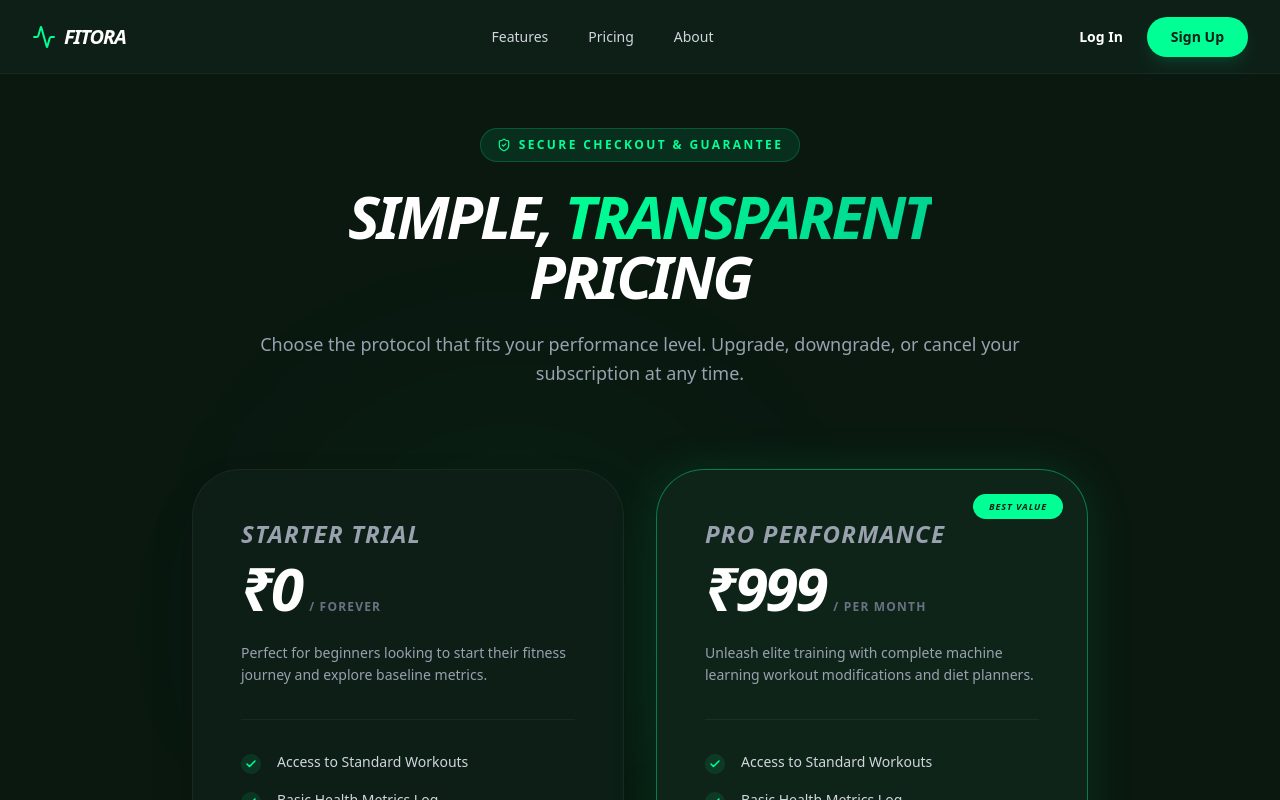
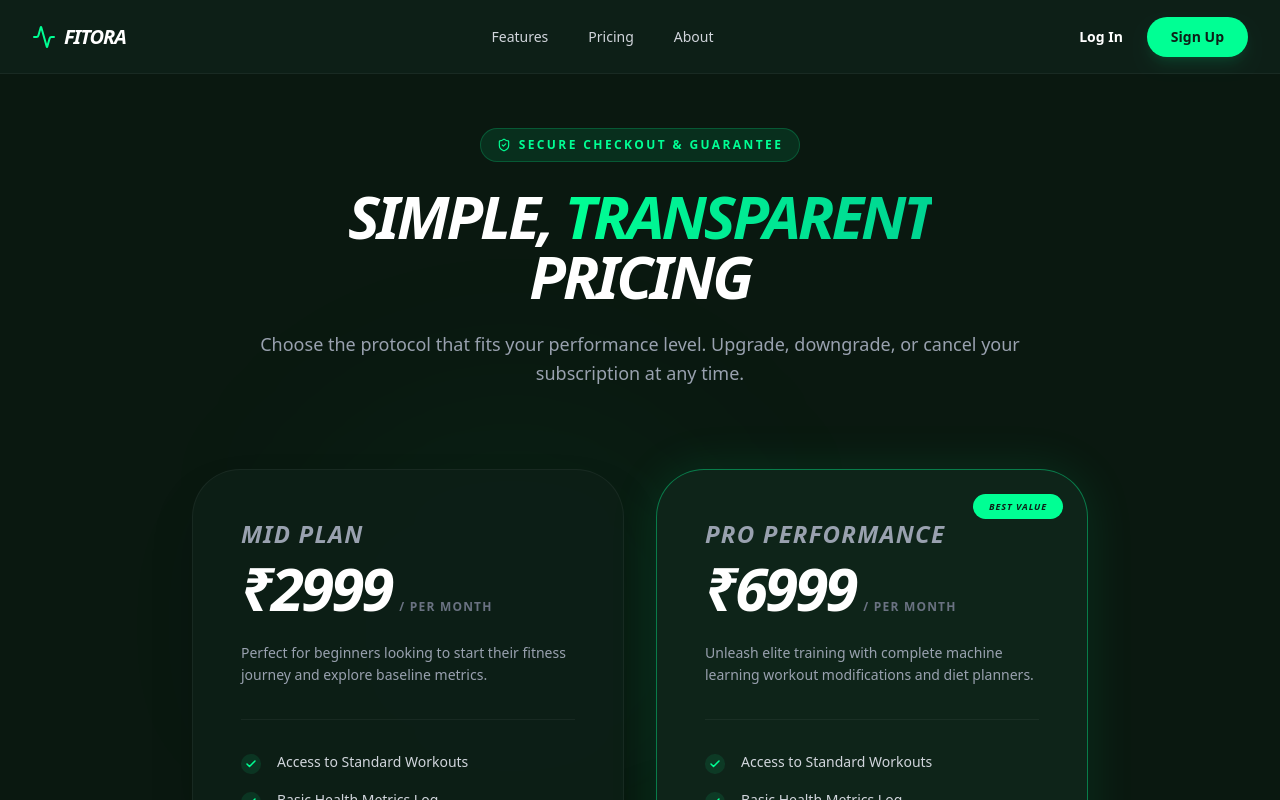
Before and after one commit to Midlajkasim1/Fitora-Server, a React (Vite) app in the folder client/: page /pricing in a window 1280 px wide. Shown: the top 800 px of the page. Built offline with nearby package versions, Linux system fonts and the light colour scheme; no server answers.

Commit message:
feat():static pages added

```diff
--- a/client/src/pages/user/PricingPage.tsx
+++ b/client/src/pages/user/PricingPage.tsx
@@ -9,9 +9,9 @@ const PricingPage: React.FC = () => {
 
   const plans = [
     {
-      name: "Starter Trial",
-      price: "₹0",
-      period: "forever",
+      name: "Mid Plan",
+      price: "₹2999",
+      period: "per month",
       description: "Perfect for beginners looking to start their fitness journey and explore baseline metrics.",
       features: [
         { text: "Access to Standard Workouts", available: true },
@@ -28,7 +28,7 @@ const PricingPage: React.FC = () => {
     },
     {
       name: "Pro Performance",
-      price: "₹999",
+      price: "₹6999",
       period: "per month",
       description: "Unleash elite training with complete machine learning workout modifications and diet planners.",
       features: [
```
